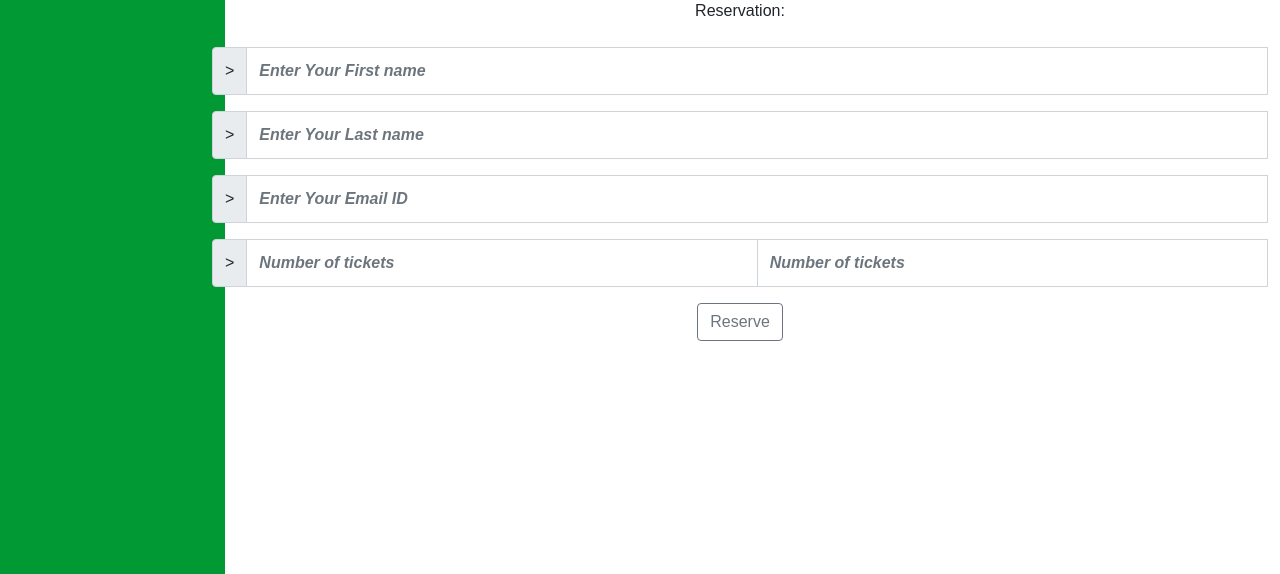
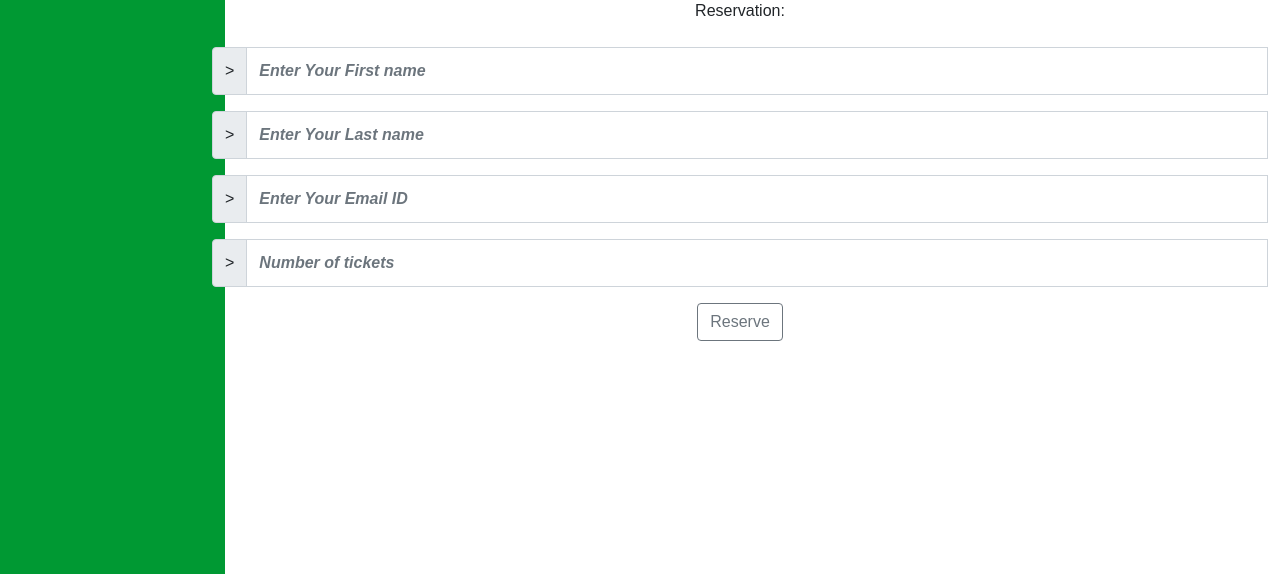
Before and after one commit to hornikmatej/iis_project, a Flask app: page /nr_conf/1 in a window 1280 px wide. Shown: the part 226-800 px from the top of the page. Run offline with Flask 2, Linux system fonts and the light colour scheme; data that the repository does not hold is empty; some libraries are stand-ins or nearby versions.

Commit message:
fix of nr_conf.html

```diff
--- a/templates/nr_conf.html
+++ b/templates/nr_conf.html
@@ -70,9 +70,7 @@
                 </div>
                 <div class="input-group mb-3">
                     <span class="input-group-text" id="basic-addon1">></span>
-                    <input type="number" id="cena" name="cena" placeholder="Number of tickets" class="form-control" id="price" aria-describedby="basic-addon1" min="0" required></br></br>
                     <input type="number" id="pocet" name="pocet" placeholder="Number of tickets" class="form-control" id="pocet" aria-describedby="basic-addon1" min="0" required></br></br>
-
                 </div>
                 </div>
                 <input type="submit" class="btn btn-outline-secondary" value="Reserve">
```
